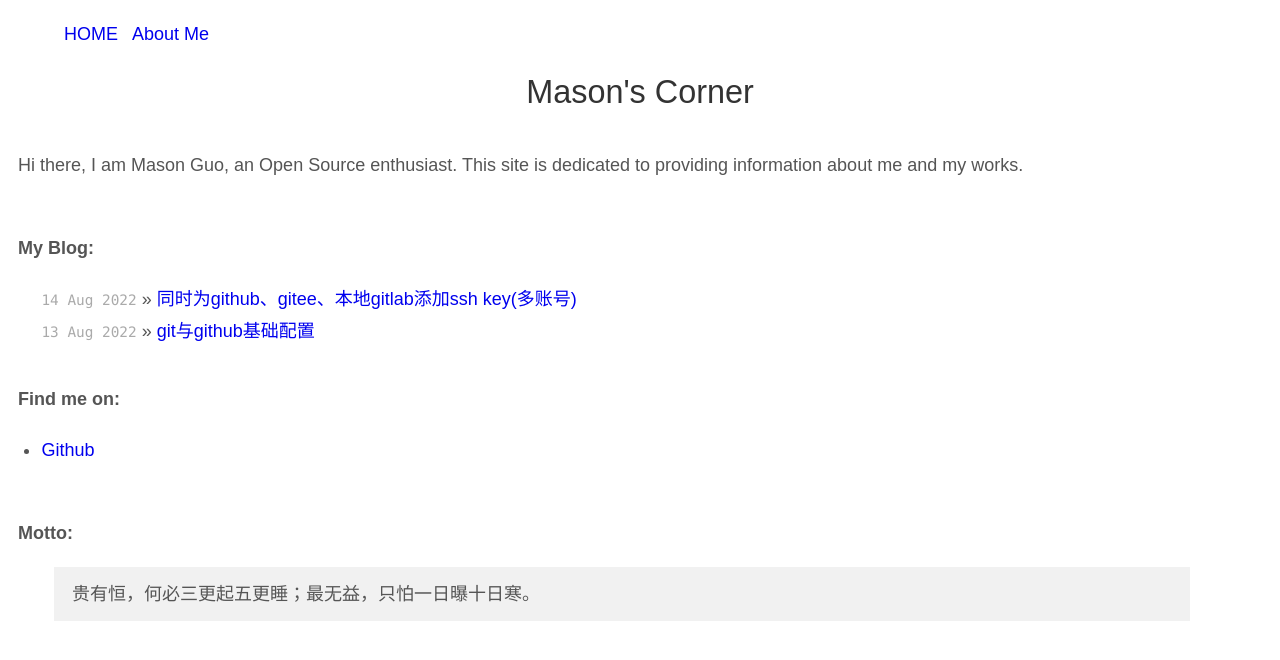
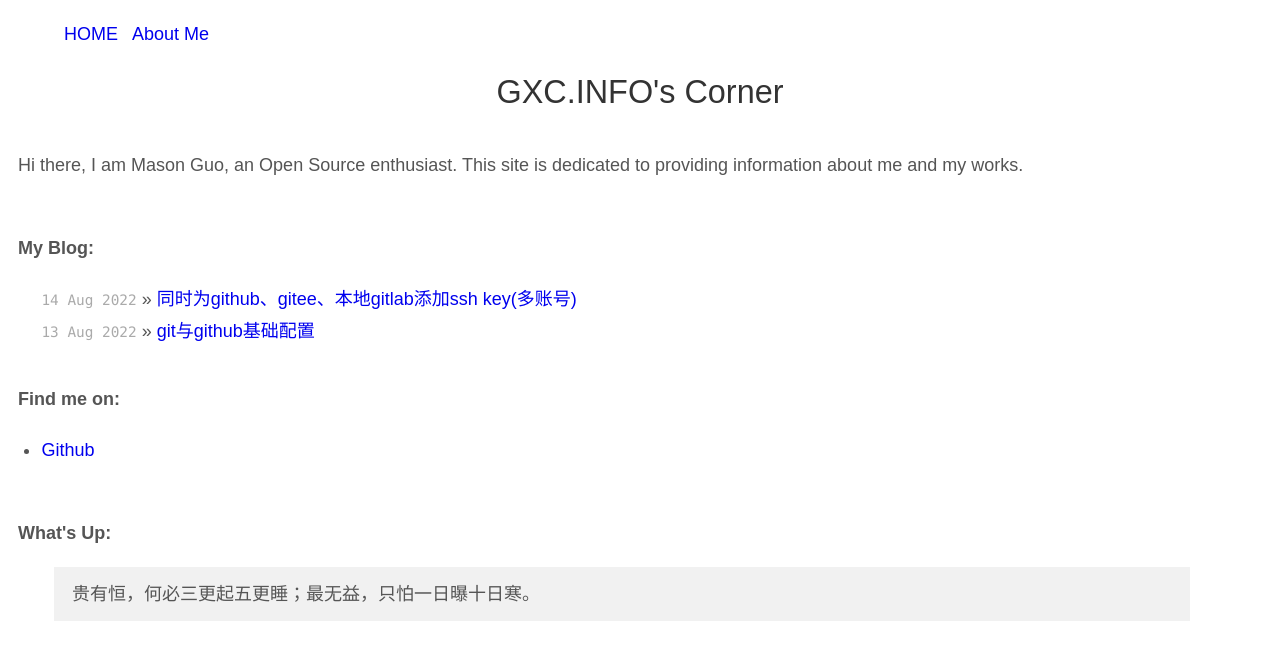
Before and after one commit to GXCINFO/GXCINFO.GITHUB.IO, a Jekyll site: the page built from index.markdown, in a window 1280 px wide. Shown: the top 660 px of the page. Built offline with Jekyll 4.4.1, drawn with Linux system fonts in a browser that asks for light colours.

Commit message:
Update index.markdown

```diff
--- a/index.markdown
+++ b/index.markdown
@@ -1,6 +1,6 @@
 ---
 layout: default
-title: Mason's Corner
+title: GXC.INFO's Corner
 ---
 
 Hi there, I am Mason Guo, an Open Source enthusiast. This site is dedicated to providing information about me and my works.
@@ -17,7 +17,7 @@ Hi there, I am Mason Guo, an Open Source enthusiast. This site is dedicated to p
 <ul>
   <li><a href="http://github.com/Mason-Guo/">Github</a></li>
 </ul>
-<p><br /><b>Motto:</b></p>
+<p><br /><b>What's Up:</b></p>
 <blockquote>
 贵有恒，何必三更起五更睡；最无益，只怕一日曝十日寒。
 </blockquote>
```
